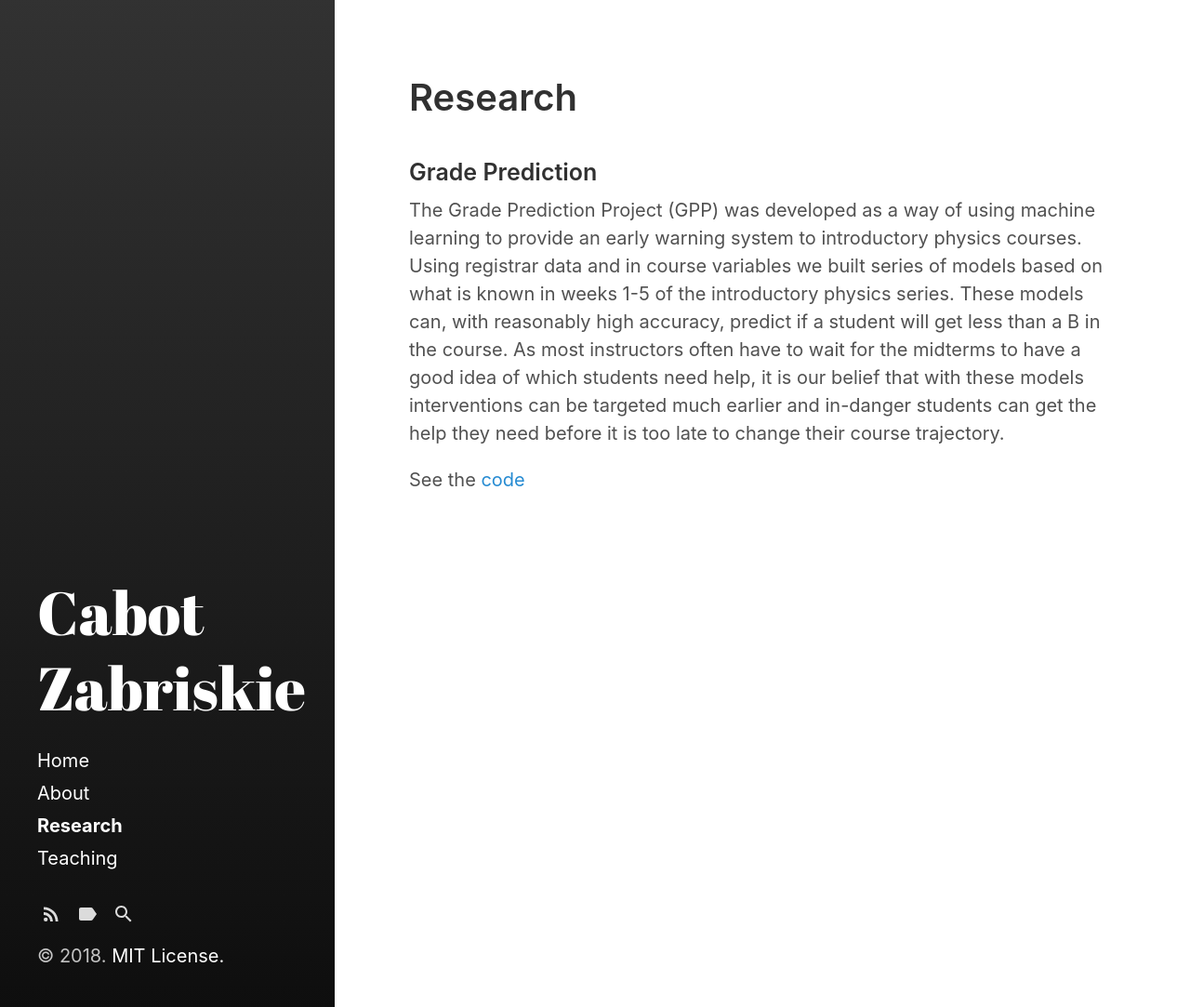
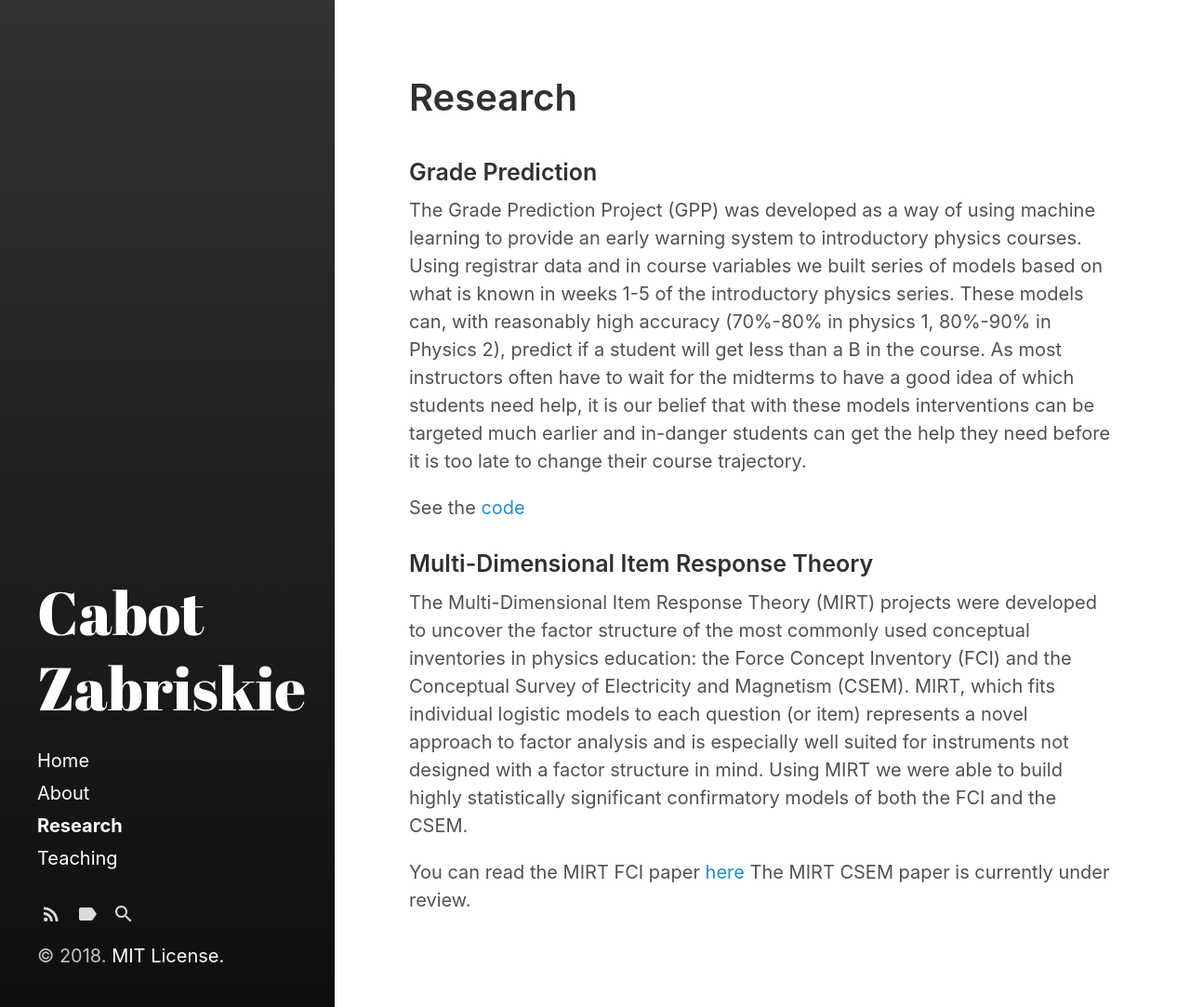
Before and after one commit to cabotzabriskie/cabotzabriskie.github.io, a Jekyll site: the page built from category/research.md, in a window 1280 px wide. Shown: the whole page at 93% size. Built offline with Jekyll 4.4.1, drawn with Linux system fonts in a browser that asks for light colours.

Commit message:
add mirt description

```diff
--- a/category/research.md
+++ b/category/research.md
@@ -7,9 +7,15 @@ title: Research
 The Grade Prediction Project (GPP) was developed as a way of using machine learning to provide
 an early warning system to introductory physics courses. Using registrar data and in course variables
 we built series of models based on what is known in weeks 1-5 of the introductory physics series.
-These models can, with reasonably high accuracy, predict if a student will get less than a B in the course.
-As most instructors often have to wait for the midterms to have a good idea of which students need help, it
+These models can, with reasonably high accuracy (70%-80% in physics 1, 80%-90% in Physics 2), predict if a student will get less than a B in the course. As most instructors often have to wait for the midterms to have a good idea of which students need help, it
 is our belief that with these models interventions can be targeted much earlier and in-danger students
 can get the help they need before it is too late to change their course trajectory.
 
 See the [code](https://github.com/cabotzabriskie/Grade-Prediction-Project)
+
+### Multi-Dimensional Item Response Theory
+
+The Multi-Dimensional Item Response Theory (MIRT) projects were developed to uncover the factor structure of the most commonly used conceptual inventories in physics education: the Force Concept Inventory (FCI) and the Conceptual Survey of Electricity and Magnetism (CSEM). MIRT, which fits individual logistic models to each question (or item) represents a novel approach to factor analysis and is especially well suited for instruments not designed with a factor structure in mind. Using MIRT we were able to build highly statistically significant confirmatory models of both the FCI and the CSEM.
+
+You can read the MIRT FCI paper [here](https://journals.aps.org/prper/abstract/10.1103/PhysRevPhysEducRes.14.010137)
+The MIRT CSEM paper is currently under review.
```
